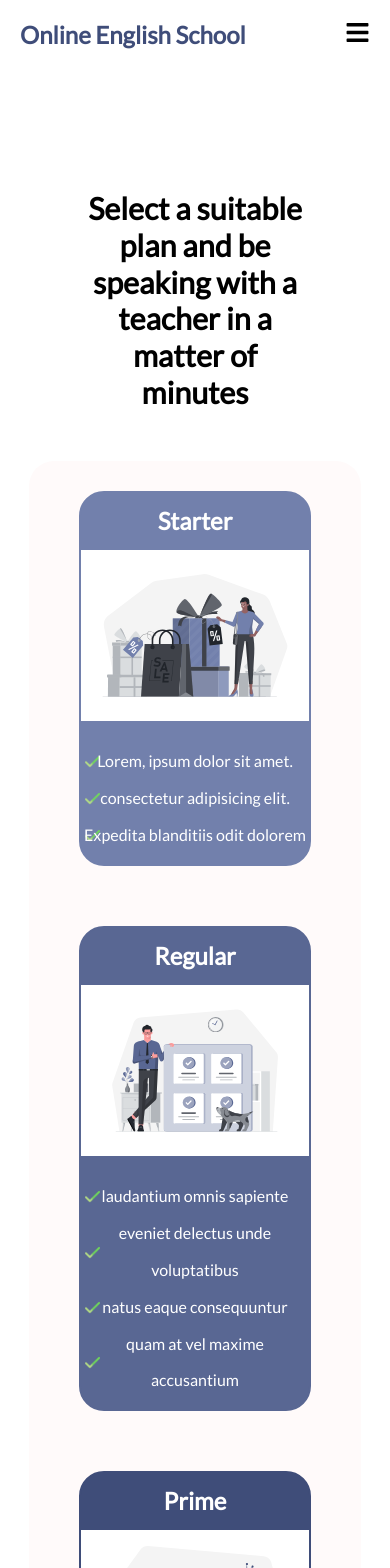
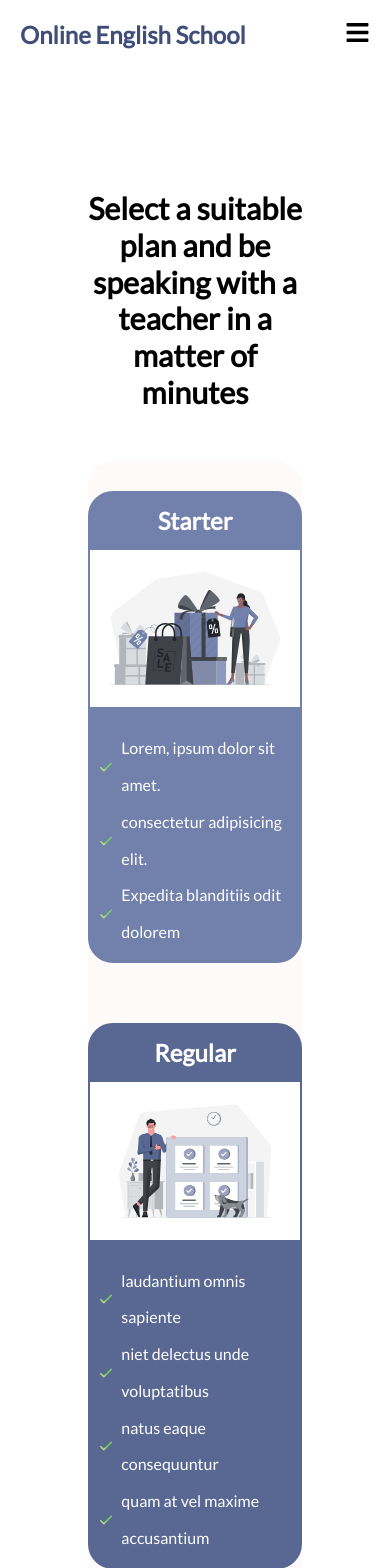
Before and after one commit to Thunderbolton/Online-English-School, a React (Create React App) app: page /pricing in a window 390 px wide. Shown: the top 1568 px of the page. Built offline with nearby package versions, Linux system fonts and the light colour scheme.

Commit message:
fixed Pricing Hero responsive design

```diff
--- a/src/components/PricingHero.js
+++ b/src/components/PricingHero.js
@@ -19,7 +19,7 @@ const PricingHero = () => {
                     <img src={regular} alt="" />
                     <ul>
                         <li>laudantium omnis sapiente</li>
-                        <li>eveniet delectus unde voluptatibus</li>
+                        <li>niet delectus unde voluptatibus</li>
                         <li>natus eaque consequuntur</li>
                         <li>quam at vel maxime accusantium</li>
                     </ul>
--- a/src/index.css
+++ b/src/index.css
@@ -593,17 +593,17 @@ button {
 }
 
 .pricing-hero {
+  width: 80%;
+  margin: auto;
   display: flex;
   align-items: center;
   justify-content: space-around;
   text-align: center;
   line-height: 2.3rem;
-  width: 85%;
   max-height: 1900px;
   border-radius: 25px;
   /* border: solid 2px red; */
   background-color: snow;
-  margin: auto;
 }
 
 
@@ -616,8 +616,8 @@ button {
 }
 
 .pricing section {
-  max-width: 70%;
-  margin: 0 25px;
+  /* width: 80%; */
+  margin: 0 10px;
   padding: 10px 0;
   /* border: red solid 2px; */
   /* border: #3f4d79 solid 2px; */
@@ -628,14 +628,13 @@ button {
   /* font-size: clamp(1rem, 1.4vw, 1.5rem); */
 }
 
-/* .pricing section ul {
-  background-image: url('./img/menuIcon.svg');
-} */
 
 .pricing section li {
-  font-size: clamp(1rem, 1.4vw, 1.5rem);
+  text-align: left;
+  padding-left: 15%;
+  font-size: clamp(0.8rem, 1.2vw, 2rem);
   background-image: url('./img/tick.png');
-  background-position: 2% 50%;
+  background-position: 5% 50%; /* change to px */
   background-repeat: no-repeat;
   background-size: 15px 15px;
 }
@@ -655,13 +654,19 @@ button {
   border: solid 2px #3f4d79;
 }
 
-@media (max-width:800px) {
+@media (max-width:950px) {
   .pricing-hero {
     flex-direction: column;
+    width: 55%;
   }
   .pricing section {
     margin: 30px 0;
-  };
+  }
+
+  .pricing section li {
+    font-size: 1rem;
+    background-size: 12px 12px;
+  }
 }
 
 
```
